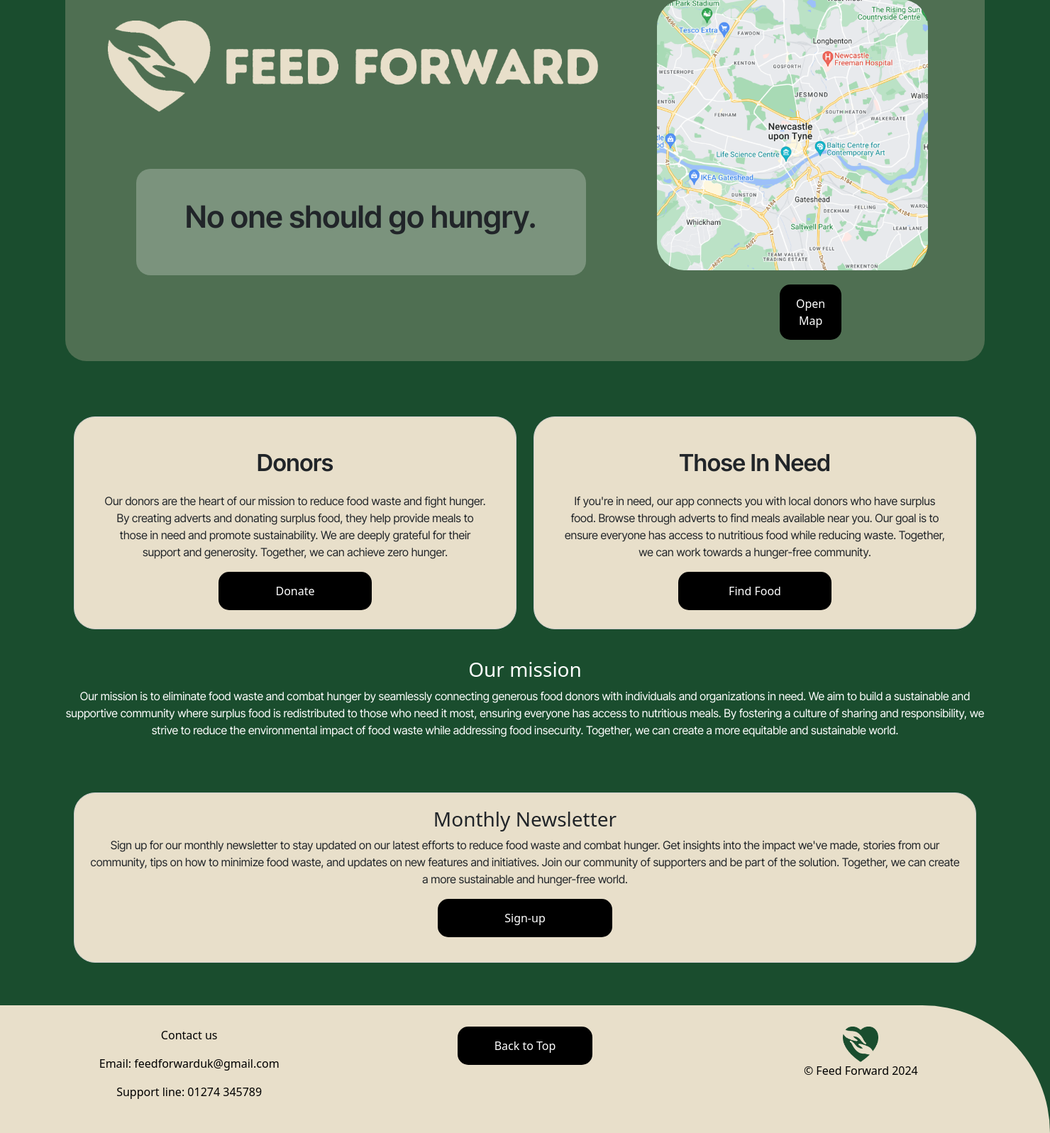
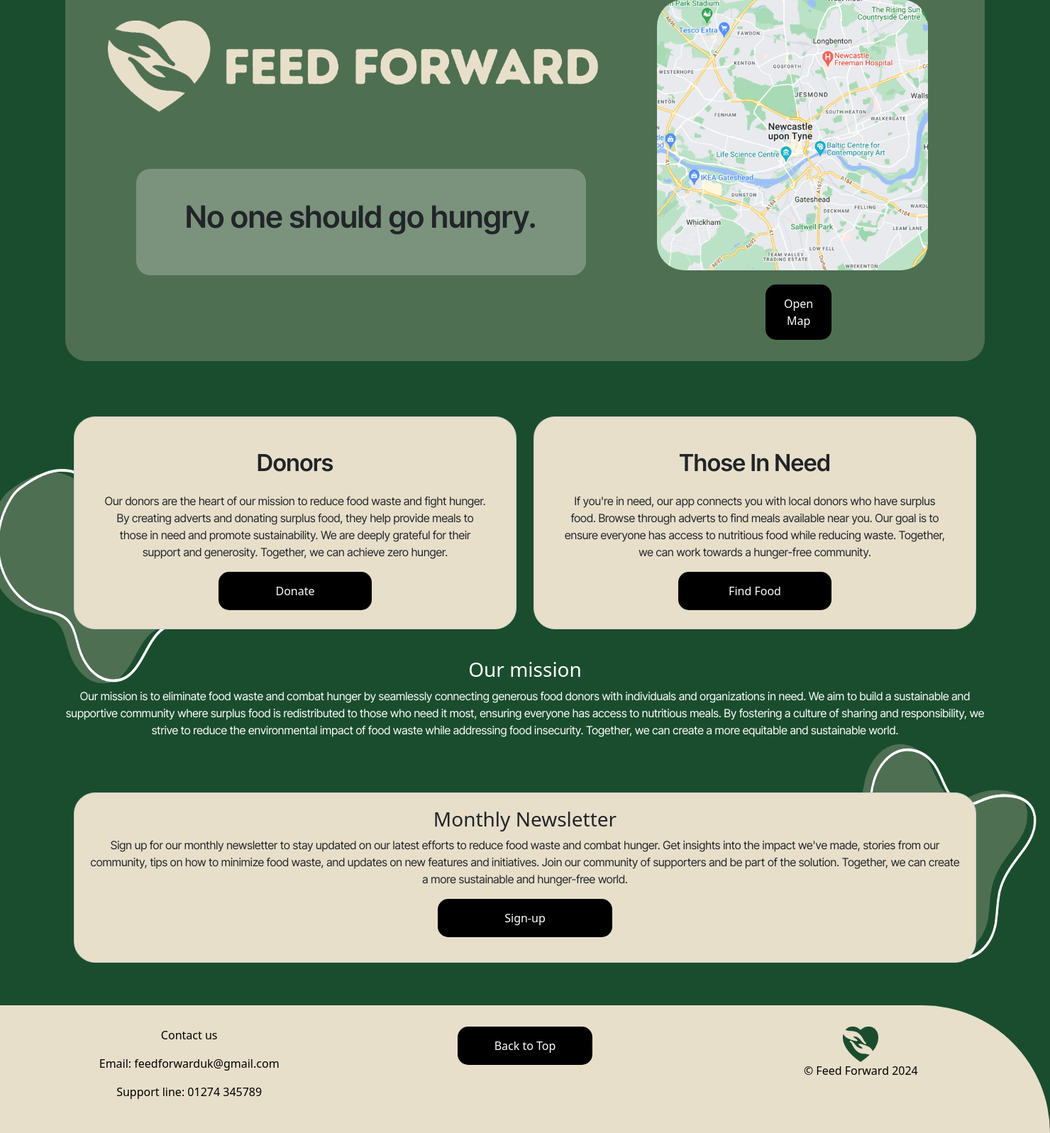
Before and after one commit to SxryxnshS5/FeedForward, a Flask app: page / in a window 1480 px wide. Shown: the part 217-1814 px from the top of the page at 71% size. Run offline with Flask 3, Linux system fonts and the light colour scheme; some libraries are stand-ins or nearby versions.

Commit message:
animated bubble images

```diff
--- a/static/css/index.css
+++ b/static/css/index.css
@@ -34,7 +34,7 @@
     border-radius: 15px;
     cursor: pointer;
     transition: background-color 0.3s ease;
-    margin-right: 180px;
+    margin-right: 200px;
     margin-top: 20px;
 }
 
@@ -184,3 +184,36 @@
     margin-top: 25px;
     border-radius: 5px;
 }
+
+@keyframes bubble-animation {
+    0% {
+      transform: translateY(0) rotate(0);
+    }
+    50% {
+      transform: translateY(-20px) rotate(5deg);
+    }
+    100% {
+      transform: translateY(0) rotate(0);
+    }
+  }
+
+  .bubble-1, .bubble-2 {
+    position: absolute;
+    z-index: -1;
+    animation: bubble-animation 3s ease-in-out infinite; /* Adjust timing as needed */
+  }
+
+  .bubble-1 {
+    height: 300px;
+    width: 300px;
+    top: 760px;
+    left: -110px;
+
+  }
+
+  .bubble-2 {
+    height: 300px;
+    width: 300px;
+    top: 1148px;
+    left: 1067px;
+  }
--- a/templates/main/index.html
+++ b/templates/main/index.html
@@ -15,6 +15,8 @@
 
     <!-- Main content section -->
     <section class="main-sect">
+        <img class="bubble-1" src="../static/images/base/bubble1.png" alt="Bubble 1" >
+        <img class="bubble-2" src="../static/images/base/bubble2.png" alt="Bubble 2" >
         <section class="row section1">
             <!-- Left column -->
             <div class="col-lg-6 part1">
```
Also changed, not shown: static/css/about.css (+19 -6 lines), static/css/login.css (+13 -0 lines), static/css/signup.css (+13 -0 lines).
